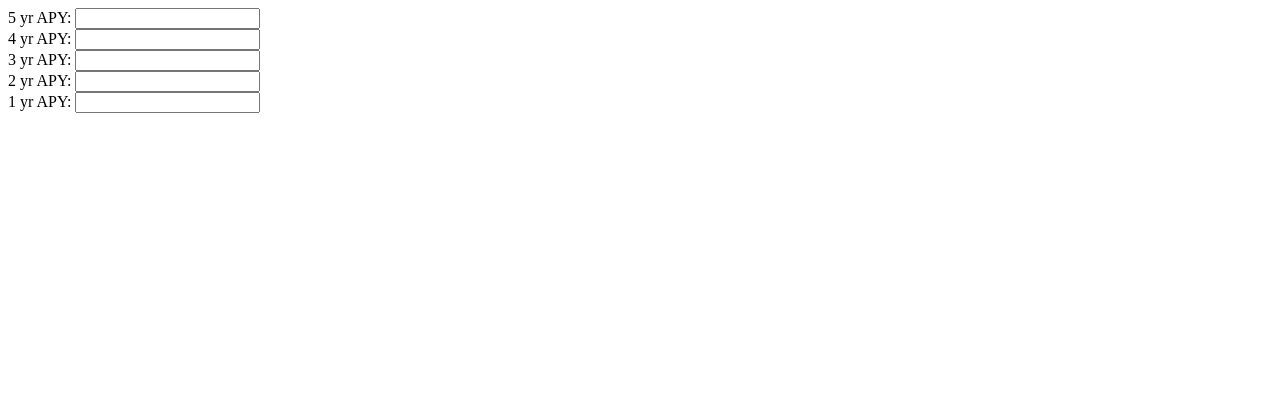
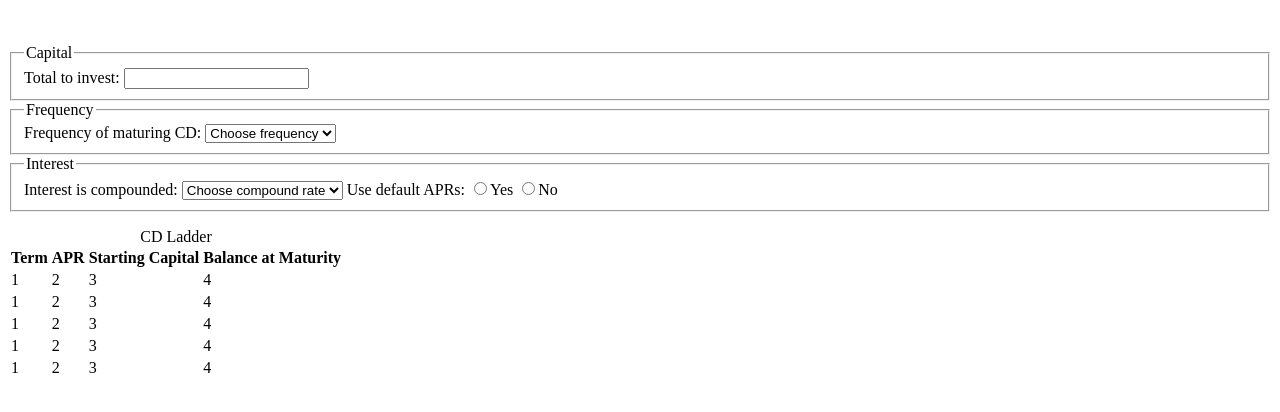
Before and after one commit to thejandroman/cdCalc, a plain HTML site: page index.html in a window 1280 px wide. Drawn offline with nearby package versions, Linux system fonts and the light colour scheme.

Commit message:
index.html

```diff
--- a/index.html
+++ b/index.html
@@ -1,13 +1,92 @@
 <html>
   <head>
+    <script src="https://ajax.googleapis.com/ajax/libs/jquery/1.7.0/jquery.min.js" type="text/javascript"></script>
+    <script src="jquery.validationEngine-en.js" type="text/javascript" charset="utf-8"></script>
+    <script src="jquery.validationEngine.js" type="text/javascript" charset="utf-8"></script>
+    <link rel="stylesheet" href="validationEngine.jquery.css" type="text/css" />
+    <script src="cdCalc.js" type="text/javascript"></script>
     <title>CD Ladder Calc</title>
   </head>
   <body>
-    <form>
-      5 yr APY: <input type="text" name="5yrapy" /><br />
-      4 yr APY: <input type="text" name="4yrapy" /><br />
-      3 yr APY: <input type="text" name="3yrapy" /><br />
-      2 yr APY: <input type="text" name="2yrapy" /><br />
-      1 yr APY: <input type="text" name="1yrapy" /><br />
+    <br />
+    <br />
+    <form id="formID" class="formular" method="post" action="">
+      <fieldset>
+	<legend>Capital</legend>
+	<label>Total to invest:</label>
+	<input class="validate[required,custom[number],maxSize[7]] text-input" type="text" name="capital" id="capital">
+	<!--
+	    <label>Amount in each CD:</label>
+	    <input class="validate[required,custom[number],maxSize[7]] text-input" type="text" name="capital" id="amount">
+	    -->
+      </fieldset>
+      <fieldset>
+	<legend>Frequency</legend>
+	<label>Frequency of maturing CD:</label>
+	<select name="frequency" class="validate[required]" id="submit">
+	  <option value="">Choose frequency</option>
+	  <option value="6">6 months</option>
+	  <option value="12">1 year</option>
+	</select>
+      </fieldset>
+      <fieldset>
+	<legend>Interest</legend>
+	<label>Interest is compounded:</label>
+	<select name="compound" class="validate[required]" id="compound">
+	  <option value="">Choose compound rate</option>
+	  <option value="365">Daily</option>
+	  <option value="12">Monthly</option>
+	  <option value="4">Quarterly</option>
+	  <option value="2">Semi-Annually</option>
+	  <option value="1">Annually</option>
+	</select>
+	<label>Use default APRs:</label>
+	<input type="radio" name="defaultAPY" value="yes" class="validate[required] radio" id="defaultAPY1" />Yes
+	<input type="radio" name="defaultAPY" value="no" class="validate[required] radio" id="defaultAPY2" />No
+      </fieldset>
+    </form>
+    <table id="CDLadder">
+      <caption>CD Ladder</caption>
+      <thead>
+	<tr>
+	  <th>Term</th>
+	  <th>APR</th>
+	  <th>Starting Capital</th>
+	  <th>Balance at Maturity</th>
+	</tr>
+      </thead>
+      <tbody>
+	<tr>
+	  <td>1</td>
+	  <td>2</td>
+	  <td>3</td>
+	  <td>4</td>
+	</tr>
+	<tr>
+	  <td>1</td>
+	  <td>2</td>
+	  <td>3</td>
+	  <td>4</td>
+	</tr>
+	<tr>
+	  <td>1</td>
+	  <td>2</td>
+	  <td>3</td>
+	  <td>4</td>
+	</tr>
+	<tr>
+	  <td>1</td>
+	  <td>2</td>
+	  <td>3</td>
+	  <td>4</td>
+	</tr>
+	<tr>
+	  <td>1</td>
+	  <td>2</td>
+	  <td>3</td>
+	  <td>4</td>
+	</tr>
+      </tbody>
+    </table>
   </body>
 </html>
```
